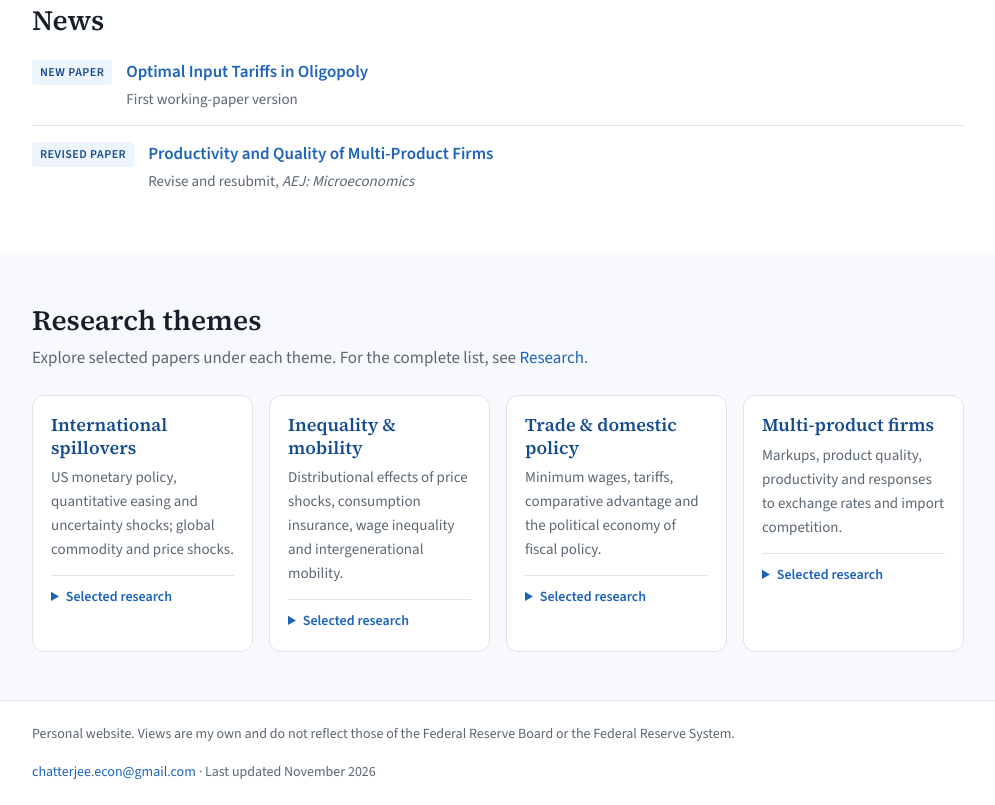
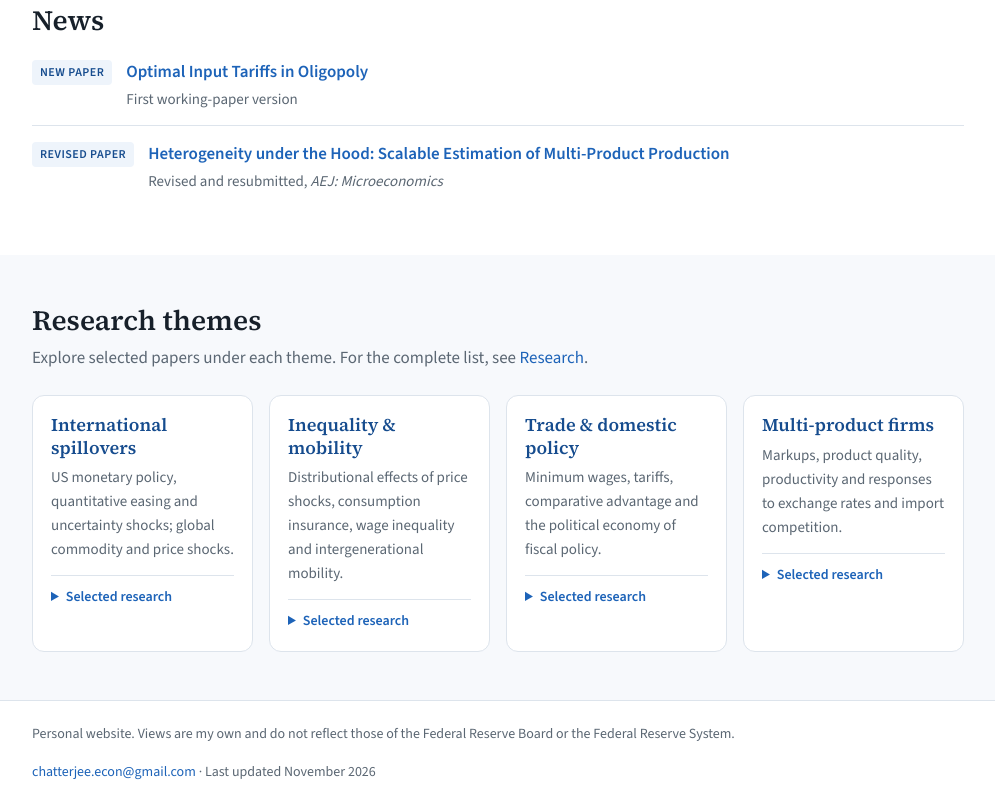
Before and after one commit to arpitac-econ/arpitac-econ.github.io, a plain HTML site: page index.html in a window 1280 px wide. Shown: the part 781-1586 px from the top of the page, without its empty margins (142-1137 px from the left). Drawn offline with nearby package versions, Linux system fonts and the light colour scheme.

Commit message:
Add files via upload

```diff
--- a/index.html
+++ b/index.html
@@ -166,8 +166,8 @@
       <li>
         <span class="tag">Revised paper</span>
         <span class="news-copy">
-          <a class="news-title" href="https://drive.google.com/file/d/1v1DMzbuOFH9xilnfcafxK0yE-ra2N9md/view">Productivity and Quality of Multi-Product Firms</a>
-          <span class="news-detail">Revise and resubmit, <i>AEJ: Microeconomics</i></span>
+          <a class="news-title" href="https://drive.google.com/file/d/1v1DMzbuOFH9xilnfcafxK0yE-ra2N9md/view">Heterogeneity under the Hood: Scalable Estimation of Multi-Product Production</a>
+          <span class="news-detail">Revised and resubmitted, <i>AEJ: Microeconomics</i></span>
         </span>
       </li>
     </ul>
@@ -217,7 +217,7 @@
           <summary>Selected research</summary>
           <ul>
             <li><span class="paper-kind">Published paper</span><a href="https://drive.google.com/file/d/1GNcVxWZqkBd64LRvAjrNXJ4Arl1ZOGyu/view">Multi-Product Firms and Exchange Rate Fluctuations</a></li>
-            <li><span class="paper-kind">Working paper</span><a href="https://drive.google.com/file/d/1v1DMzbuOFH9xilnfcafxK0yE-ra2N9md/view">Productivity and Quality of Multi-Product Firms</a></li>
+            <li><span class="paper-kind">Working paper</span><a href="https://drive.google.com/file/d/1v1DMzbuOFH9xilnfcafxK0yE-ra2N9md/view">Heterogeneity under the Hood: Scalable Estimation of Multi-Product Production</a></li>
           </ul>
         </details>
       </div>
@@ -238,8 +238,9 @@
     <div class="paper"><div class="ptitle"><a href="https://drive.google.com/file/d/1XUS33_JSw6gQw5kZ3By1b2mrt3-xs7qR/view">Food, Fuel, and Facts: Distributional Effects of Global Price Shocks</a></div>
       <div class="meta">with Saroj Bhattarai and Gautham Udupa · <span class="status">Reject and resubmit, <i>Review of Economic Studies</i></span></div>
       <div class="links"><a href="https://doi.org/10.17016/IFDP.2025.1414">Fed IFDP No. 1414</a></div></div>
-    <div class="paper"><div class="ptitle"><a href="https://drive.google.com/file/d/1v1DMzbuOFH9xilnfcafxK0yE-ra2N9md/view">Productivity and Quality of Multi-Product Firms</a></div>
-      <div class="meta">with Mauro Caselli and Shengyu Li · <span class="status">Revise and resubmit, <i>American Economic Journal: Microeconomics</i></span></div>
+    <div class="paper"><div class="ptitle"><a href="https://drive.google.com/file/d/1v1DMzbuOFH9xilnfcafxK0yE-ra2N9md/view">Heterogeneity under the Hood: Scalable Estimation of Multi-Product Production</a></div>
+      <div class="meta">with Mauro Caselli and Shengyu Li · <span class="status">Revised and resubmitted, <i>American Economic Journal: Microeconomics</i></span></div>
+      <div class="meta">Previously circulated as <i>Productivity and Quality of Multi-Product Firms</i>.</div>
       <div class="links"><a href="https://doi.org/10.17016/IFDP.2026.1430">Fed IFDP No. 1430</a></div></div>
     <div class="paper"><div class="ptitle"><a href="https://drive.google.com/file/d/1CKNBUO7ZEdRevMQ4Bf60p3NCumasIsrm/view">Optimal Input Tariffs in Oligopoly</a></div>
       <div class="meta">with Arghya Ghosh</div></div>
```
Also changed, not shown: 1 other file.
